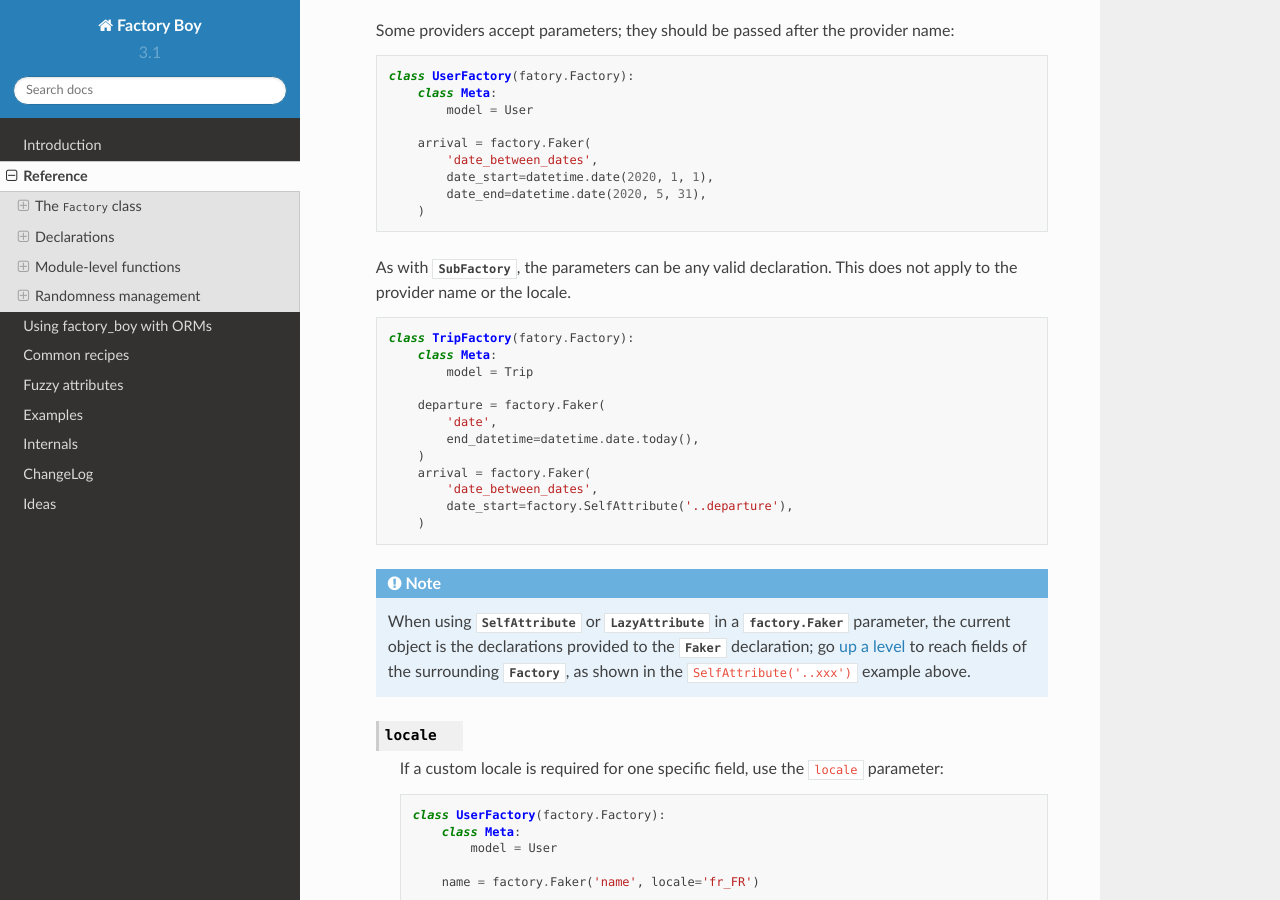
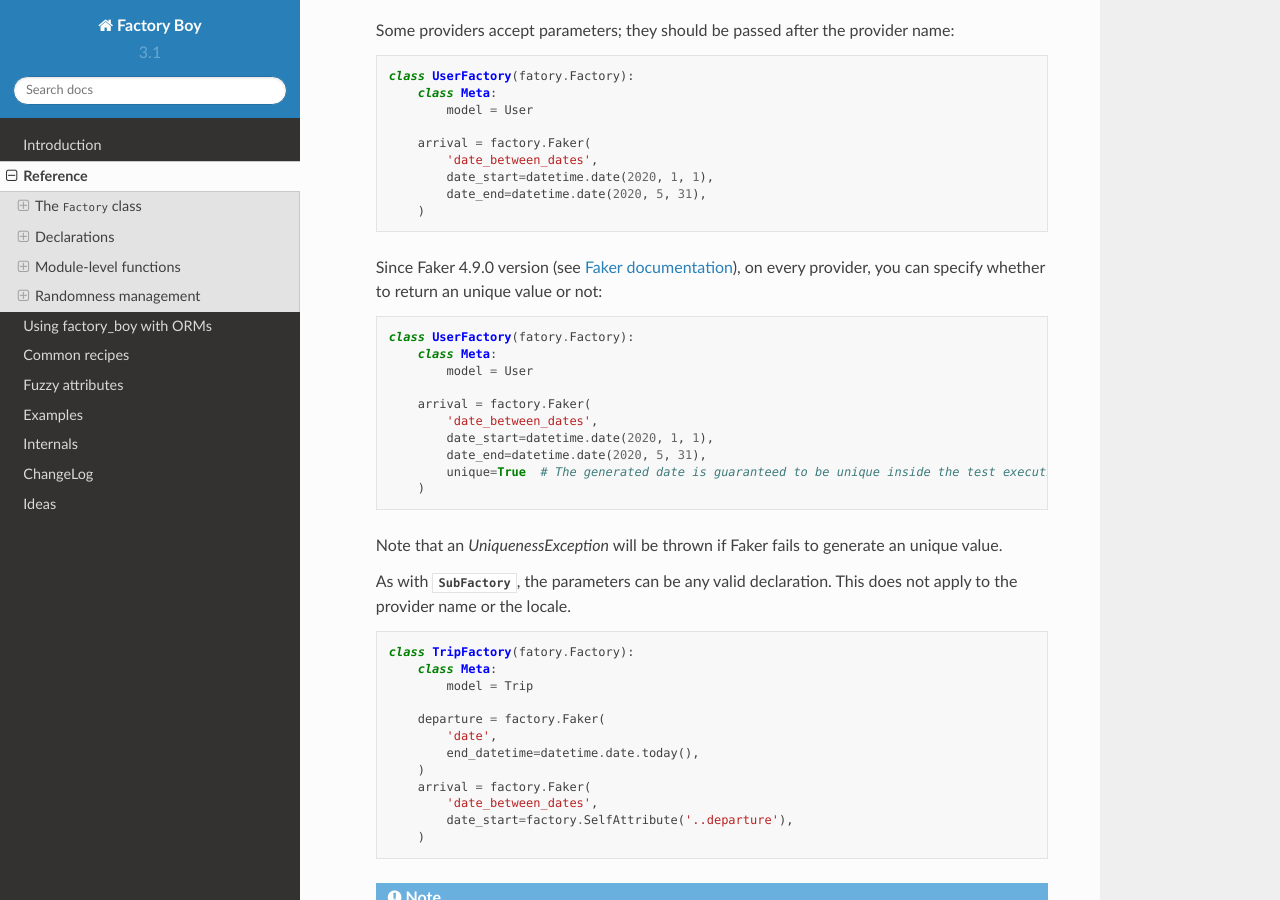
Before and after one commit to FactoryBoy/factory_boy, a Sphinx documentation site: the page built from docs/reference.rst, in a window 1280 px wide and 900 px high, scrolled down 11543 px. Built offline with Sphinx 7.4.7 and the Read the Docs theme 2.0.0, drawn with Linux system fonts in a browser that asks for light colours.

Commit message:
Add documentation on how to use unique with faker.

```diff
--- a/docs/changelog.rst
+++ b/docs/changelog.rst
@@ -8,6 +8,7 @@ ChangeLog
 
     - Add support for Django 3.1
     - Add support for Python 3.9
+    - Add support for `unique` Faker feature
 
 *Removed:*
 
--- a/docs/reference.rst
+++ b/docs/reference.rst
@@ -709,6 +709,24 @@ Faker
                 date_end=datetime.date(2020, 5, 31),
             )
 
+    Since Faker 4.9.0 version (see `Faker documentation <https://faker.readthedocs.io/en/master/fakerclass.html#unique-values>`_),
+    on every provider, you can specify whether to return an unique value or not:
+
+    .. code-block:: python
+
+        class UserFactory(fatory.Factory):
+            class Meta:
+                model = User
+
+            arrival = factory.Faker(
+                'date_between_dates',
+                date_start=datetime.date(2020, 1, 1),
+                date_end=datetime.date(2020, 5, 31),
+                unique=True  # The generated date is guaranteed to be unique inside the test execution.
+            )
+
+    Note that an `UniquenessException` will be thrown if Faker fails to generate an unique value.
+
     As with :class:`~factory.SubFactory`, the parameters can be any valid declaration.
     This does not apply to the provider name or the locale.
 
```
